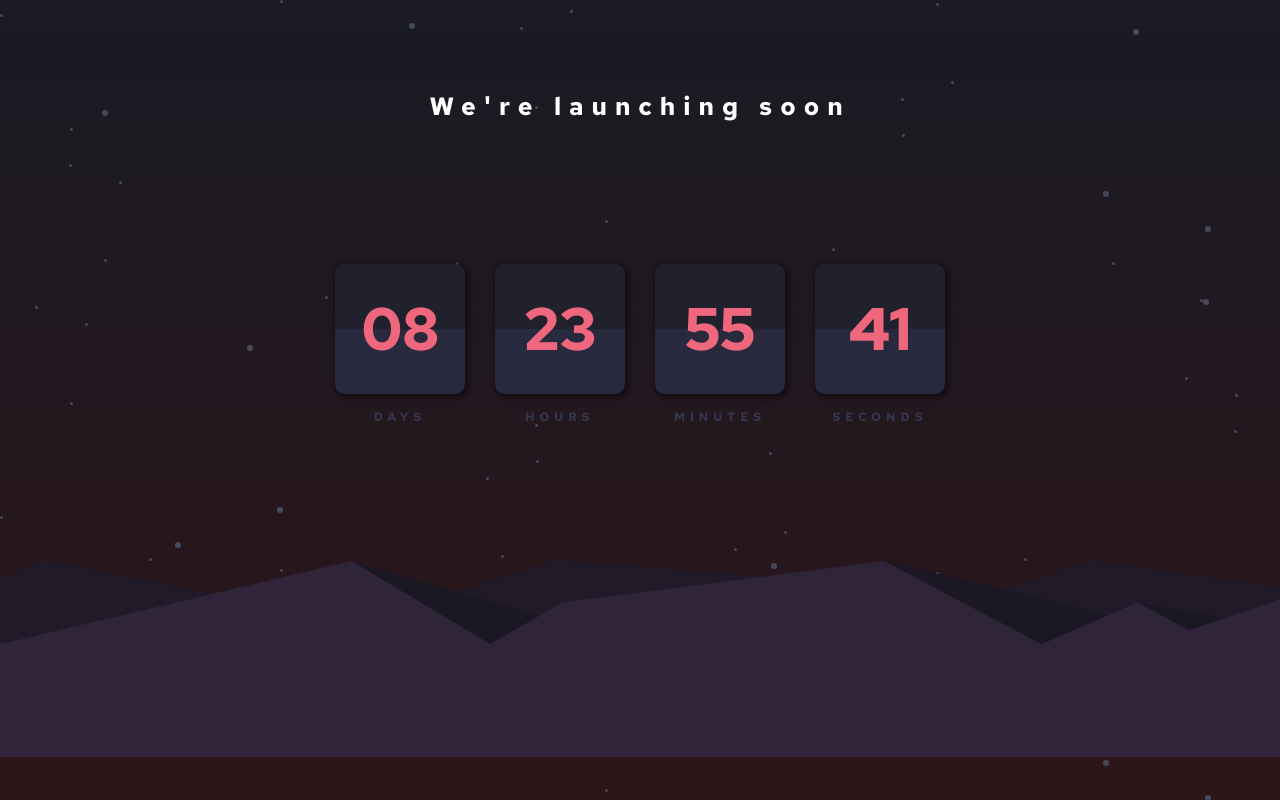
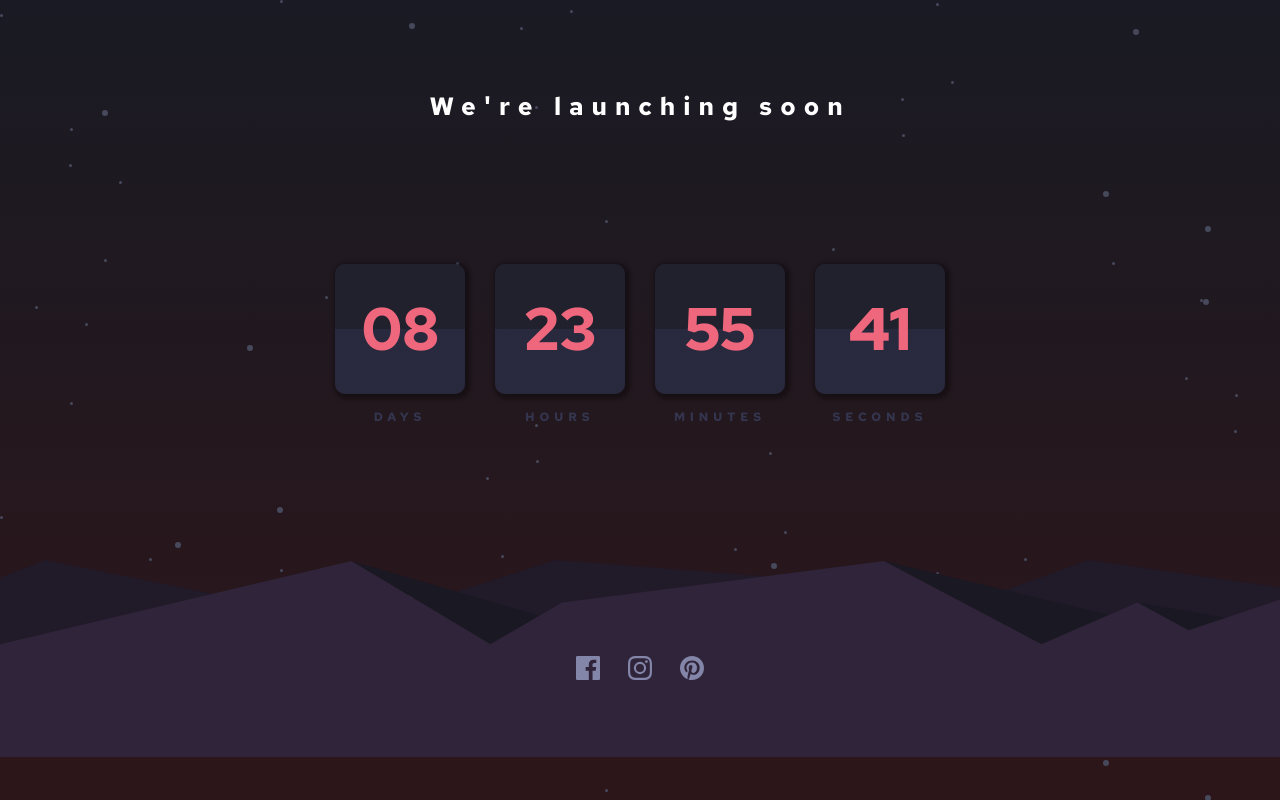
Before and after one commit to PauloCesar89/Cron-metro-de-contagem-regressiva, a plain HTML site: page index.html in a window 1280 px wide. Drawn offline with Linux system fonts and the light colour scheme.

Commit message:
acrescentado icones de redes sociais

```diff
--- a/index.html
+++ b/index.html
@@ -62,7 +62,13 @@
         <h2>SECONDS</h2>
       </div>
     </div>
-    <div class="hills"></div>
+    <div class="hills">
+      <div class="icons">
+        <a href="#"><img src="images/icon-facebook.svg"></a>
+        <a href="#"><img src="images/icon-instagram.svg"></a>
+        <a href="#"><img src="images/icon-pinterest.svg"></a>
+      </div>
+    </div>
   </div>
 
 </body>
--- a/styles.css
+++ b/styles.css
@@ -69,6 +69,16 @@ h3{
     margin: 15px;
     position: relative;
     transition: all .4s ease-in;
+}
 
+.icons{
+    display: flex;
+    justify-content: center;
+    align-items: center;
+    position: relative;
+    top: 6rem;
+}
 
+a{
+    margin: 0 14px;
 }
```
